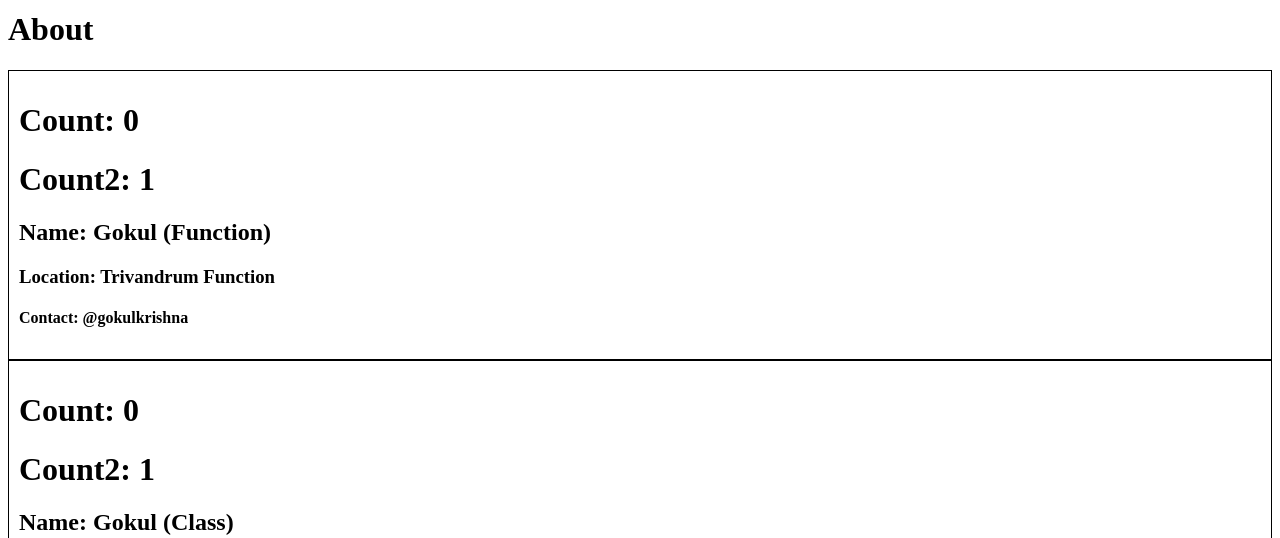
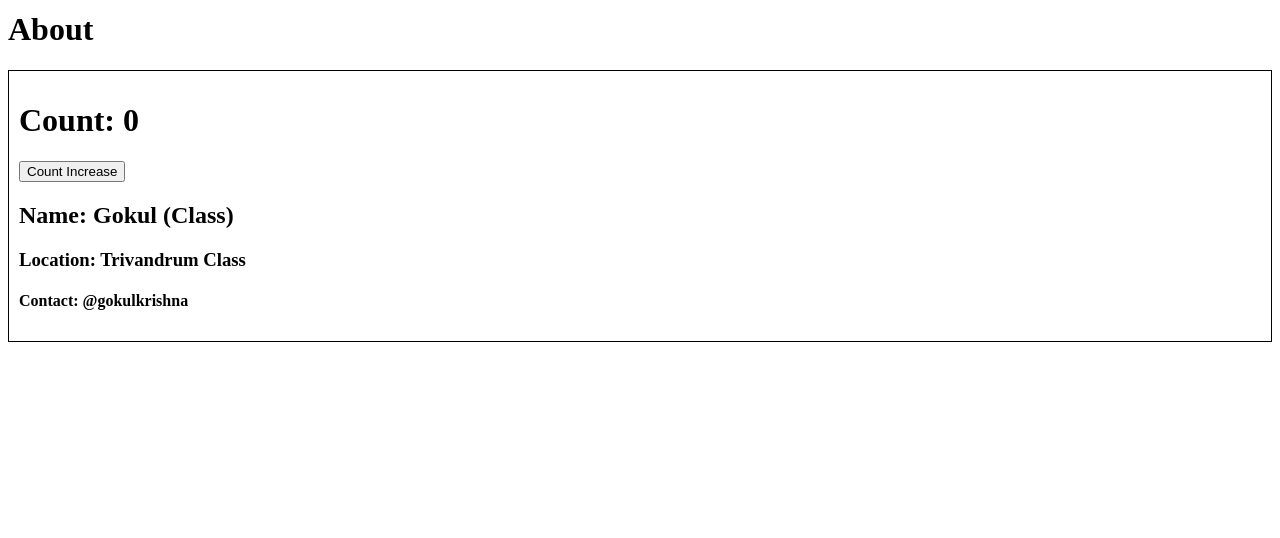
Before and after one commit to GokulKrishna434/react-dummy, a React (Vite) app: page /about in a window 1280 px wide. Shown: the part 194-732 px from the top of the page. Built offline with nearby package versions, Linux system fonts and the light colour scheme.

Commit message:
Count increased with setState

```diff
--- a/src/components/About.jsx
+++ b/src/components/About.jsx
@@ -6,7 +6,6 @@ const About = () => {
   return (
     <div>
       <h1>About</h1>
-      <User name={'Gokul (Function)'} location={'Trivandrum Function'} />
 
       <UserClass name={'Gokul (Class)'} location={'Trivandrum Class'} />
     </div>
--- a/src/components/UserClass.jsx
+++ b/src/components/UserClass.jsx
@@ -11,11 +11,19 @@ class UserClass extends React.Component {
 
   render() {
     const { name, location } = this.props;
-    const { count, count2 } = this.state;
+    const { count } = this.state;
     return (
       <div className="user-card">
         <h1>Count: {count}</h1>
-        <h1>Count2: {count2}</h1>
+        <button
+          onClick={() => {
+            this.setState({
+              count: this.state.count + 1,
+            });
+          }}
+        >
+          Count Increase
+        </button>
         <h2>Name: {name}</h2>
         <h3>Location: {location}</h3>
         <h4>Contact: @gokulkrishna</h4>
```
